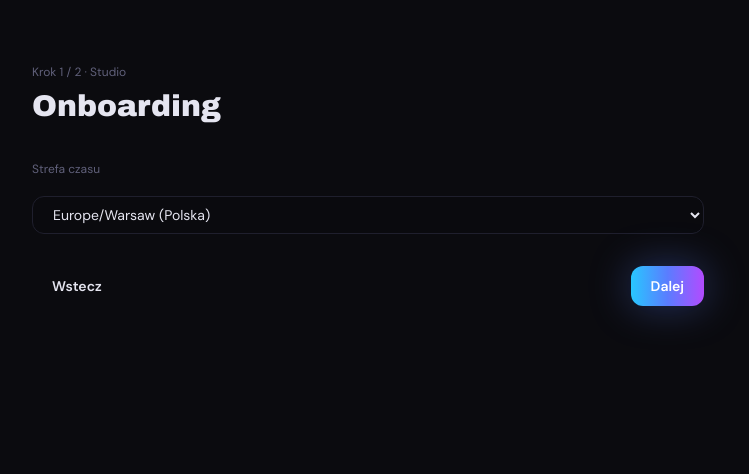
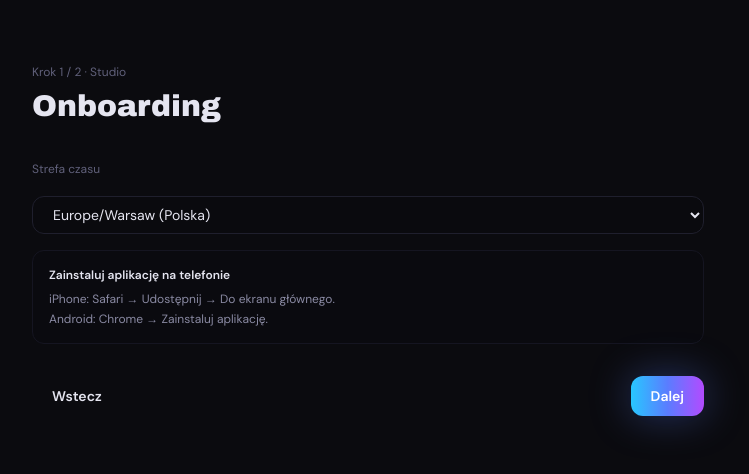
Before and after one commit to marcinstarski/tattooflow, a Next.js app in the folder apps/web/: page /onboarding in a window 1280 px wide. Shown: the top 474 px of the page, without its empty margins (272-1021 px from the left). Built offline with nearby package versions, Linux system fonts and the light colour scheme; no server answers.

Commit message:
Move install instructions to onboarding

```diff
--- a/apps/web/app/onboarding/page.tsx
+++ b/apps/web/app/onboarding/page.tsx
@@ -64,6 +64,15 @@ export default function OnboardingPage() {
                 <option value="America/Los_Angeles">America/Los_Angeles</option>
                 <option value="Asia/Dubai">Asia/Dubai</option>
               </select>
+              <div className="rounded-xl border border-ink-800 bg-ink-900/60 p-4 text-xs text-ink-300">
+                <div className="font-semibold text-ink-100">Zainstaluj aplikację na telefonie</div>
+                <div className="mt-2">
+                  iPhone: Safari → Udostępnij → Do ekranu głównego.
+                </div>
+                <div className="mt-1">
+                  Android: Chrome → Zainstaluj aplikację.
+                </div>
+              </div>
             </>
           )}
           {step === 1 && (
--- a/apps/web/src/components/app/app-shell.tsx
+++ b/apps/web/src/components/app/app-shell.tsx
@@ -4,7 +4,6 @@ import Link from "next/link";
 import Image from "next/image";
 import { ReactNode } from "react";
 import { signOut } from "next-auth/react";
-import { InstallButton } from "@/components/common/install-button";
 import { SessionGuard } from "@/components/common/session-guard";
 
 const nav = [
@@ -43,7 +42,6 @@ export function AppShell({ children }: { children: ReactNode }) {
             <div className="hidden text-sm text-ink-300 lg:block">Strefa: Europe/Warsaw · Waluta: PLN</div>
             <div className="hidden items-center gap-4 lg:flex">
               <div className="text-xs text-ink-400">Plan: Trial</div>
-              <InstallButton />
               <button
                 type="button"
                 onClick={() => signOut({ callbackUrl: "/auth/login" })}
@@ -63,7 +61,6 @@ export function AppShell({ children }: { children: ReactNode }) {
                   Wyloguj
                 </button>
               </div>
-              <InstallButton />
               <div className="flex items-center justify-between text-xs text-ink-500">
                 <span>Strefa: Europe/Warsaw · Waluta: PLN</span>
                 <span>Plan: Trial</span>
--- a/apps/web/src/components/layout/navbar.tsx
+++ b/apps/web/src/components/layout/navbar.tsx
@@ -1,7 +1,6 @@
 import Link from "next/link";
 import Image from "next/image";
 import { Button } from "../ui/button";
-import { InstallButton } from "../common/install-button";
 
 export function Navbar() {
   return (
@@ -16,9 +15,6 @@ export function Navbar() {
         <Link href="/blog">Baza wiedzy</Link>
       </nav>
       <div className="flex items-center gap-2 sm:gap-3">
-        <div className="hidden sm:block">
-          <InstallButton />
-        </div>
         <Link href="/auth/login" className="text-sm text-ink-200">Zaloguj</Link>
         <Link href="/auth/register" className="hidden sm:inline-flex">
           <Button>Rozpocznij okres próbny</Button>
```
